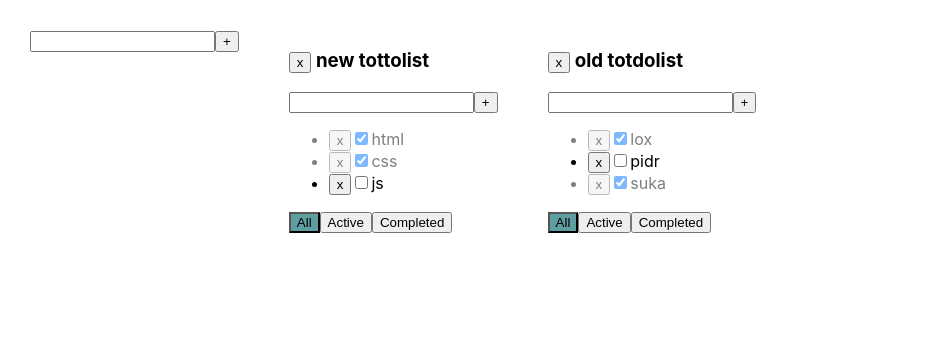
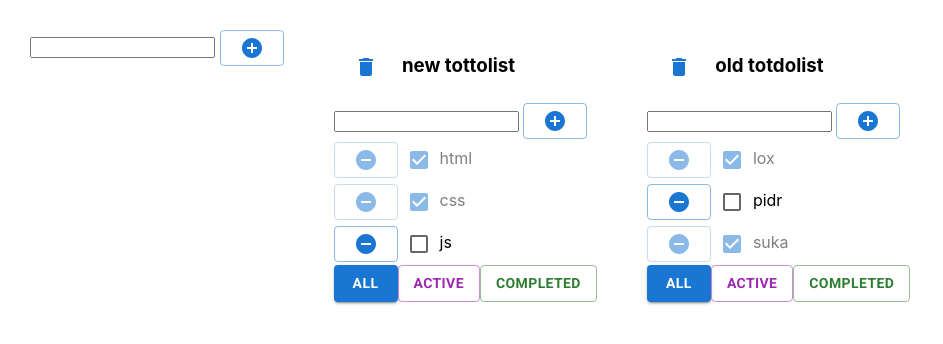
Before and after one commit to dimov97/1-todolist, a React (Create React App) app: page / in a window 1280 px wide. Shown: the top 344 px of the page, without its empty margins (0-943 px from the left). Built offline with nearby package versions, Linux system fonts and the light colour scheme.

Commit message:
mui(but ont finish)

```diff
--- a/package.json
+++ b/package.json
@@ -3,6 +3,11 @@
   "version": "0.1.0",
   "private": true,
   "dependencies": {
+    "@emotion/react": "^11.11.1",
+    "@emotion/styled": "^11.11.0",
+    "@fontsource/roboto": "^5.0.5",
+    "@mui/icons-material": "^5.14.0",
+    "@mui/material": "^5.14.0",
     "@testing-library/jest-dom": "^5.16.5",
     "@testing-library/react": "^13.4.0",
     "@testing-library/user-event": "^13.5.0",
--- a/src/AddItemForm.tsx
+++ b/src/AddItemForm.tsx
@@ -1,3 +1,5 @@
+import { AddCircle } from '@mui/icons-material'
+import { Button } from '@mui/material'
 import React, { ChangeEvent, useState, KeyboardEvent } from 'react'
 
 type addItemFormType = {
@@ -30,8 +32,7 @@ export const AddItemForm: React.FC<addItemFormType> = ({addItem}) => {
             <input value={newTitle} onChange={onChandeHandelr}
                 onKeyDown={onKeyDownHandler}
                 className={error ? 'error' : ''}
-            />
-            <button onClick={addTaskHandler}>+</button>
+            /> <Button variant="outlined" onClick={addTaskHandler}><AddCircle/></Button>
             {error && <div className='errorMessage'>{error}</div>}
         </div>
     )
--- a/src/Todolist.tsx
+++ b/src/Todolist.tsx
@@ -1,7 +1,9 @@
-import React, { ChangeEvent, useState, KeyboardEvent } from 'react'
+import React, { ChangeEvent } from 'react'
 import { filterType, tasksType } from './App'
 import { AddItemForm } from './AddItemForm'
 import { EditableSpan } from './EditableSpan'
+import { Button, Checkbox } from '@mui/material'
+import { CheckBox, Delete, RemoveCircle } from '@mui/icons-material'
 
 type todolistType = {
     id: string
@@ -34,9 +36,9 @@ export const Todolist: React.FC<todolistType> = ({ title, tasks, remooveTask, fi
 
     return (
         <div>
-            <h3><button onClick={remooveTodolistHandler}>x</button> <EditableSpan title={title} onChange={changeTodolistTitleHandler}/></h3>
+            <h3><Button onClick={remooveTodolistHandler}><Delete/></Button> <EditableSpan title={title} onChange={changeTodolistTitleHandler}/></h3>
             <AddItemForm addItem={addNewTask} />
-            <ul>
+            <div>
                 {tasks.map((t: tasksType) => {
                     const onClickHandler = () => { remooveTask(t.id, id) }
                     let onChangeTaskStatusHandler = (e: ChangeEvent<HTMLInputElement>) => {
@@ -47,17 +49,17 @@ export const Todolist: React.FC<todolistType> = ({ title, tasks, remooveTask, fi
                         changeTaskTitle(t.id, title, id)
                     }
                     return (
-                        <li key={t.id} className={t.isDone === true ? 'done' : ''}>
-                            <button onClick={onClickHandler}>x</button>
-                            <input type="checkbox" checked={t.isDone} onChange={onChangeTaskStatusHandler} />
+                        <div key={t.id} className={t.isDone === true ? 'done' : ''}>
+                            <Button variant="outlined" onClick={onClickHandler}><RemoveCircle/></Button>
+                            <Checkbox checked={t.isDone} onChange={onChangeTaskStatusHandler} />
                             <EditableSpan title={t.title} onChange={onChangeTaskTitleHandler} />
-                        </li>)
+                        </div>)
                 })}
-            </ul>
+            </div>
             <div>
-                <button className={filter === 'all' ? 'activeButton' : ''} onClick={onClickAllHandler}>All</button>
-                <button className={filter === 'active' ? 'activeButton' : ''} onClick={onClickActiveHandler}>Active</button>
-                <button className={filter === 'completed' ? 'activeButton' : ''} onClick={onClickCompletedHandler}>Completed</button>
+                <Button color='primary' variant={filter === 'all' ? 'contained' : 'outlined'} onClick={onClickAllHandler}>All</Button>
+                <Button color="secondary" variant={filter === 'active' ? 'contained' : 'outlined'} onClick={onClickActiveHandler}>Active</Button>
+                <Button color="success" variant={filter === 'completed' ? 'contained' : 'outlined'} onClick={onClickCompletedHandler}>Completed</Button>
             </div>
         </div>
     )
--- a/src/index.tsx
+++ b/src/index.tsx
@@ -2,6 +2,7 @@ import React from 'react';
 import ReactDOM from 'react-dom/client';
 import './index.css';
 import App from './App';
+import '@fontsource/roboto/700.css';
 
 
 const root = ReactDOM.createRoot(
```
Also changed, not shown: 1 other file (tests, documents, lock files or other folders).
